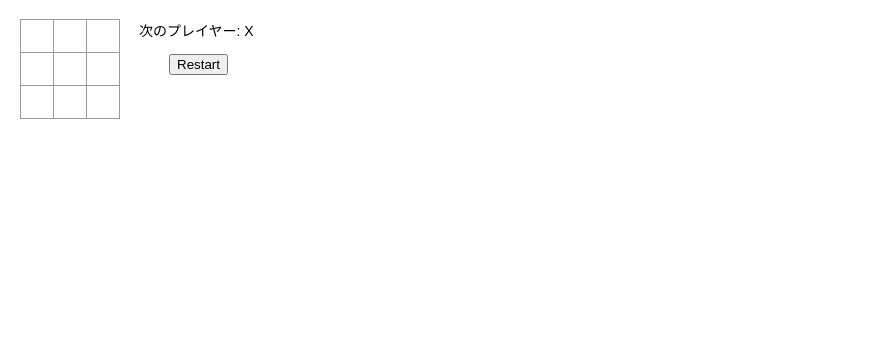
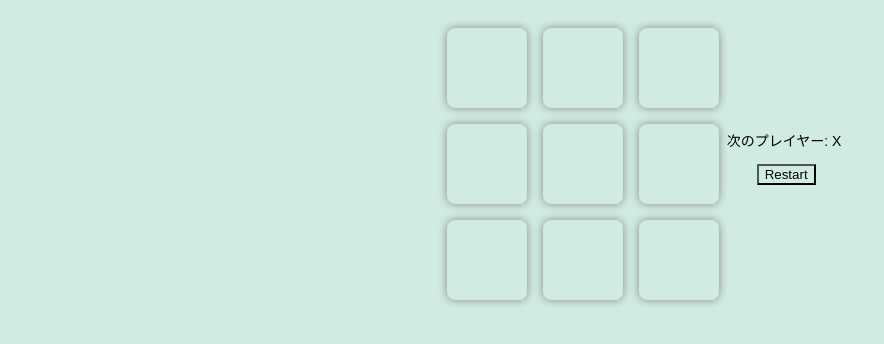
Before and after one commit to recursion-red-team/git-workshop, a React (Create React App) app in the folder game/: page / in a window 1280 px wide. Shown: the top 344 px of the page, without its empty margins (0-884 px from the left). Built offline with nearby package versions, Linux system fonts and the light colour scheme.

Commit message:
各コンポーネントのCSSを追加

```diff
--- /dev/null
+++ b/game/src/App.css
@@ -0,0 +1,15 @@
+* {
+  box-sizing: border-box;
+  background-color: rgb(207, 235, 226);
+}
+
+body{
+  background-color: #efefef;
+  font-family: -apple-system, BlinkMacSystemFont, 'Segoe UI', 'Roboto', 'Oxygen',
+    'Ubuntu', 'Cantarell', 'Fira Sans', 'Droid Sans', 'Helvetica Neue',
+    sans-serif;
+  -webkit-font-smoothing: antialiased;
+  -moz-osx-font-smoothing: grayscale;
+  font: 14px "Century Gothic", Futura, sans-serif;
+  margin: 20px;
+}
--- a/game/src/App.js
+++ b/game/src/App.js
@@ -1,4 +1,5 @@
 import Game from "./components/Game";
+import './App.css';
 
 function App() {
   return (
--- /dev/null
+++ b/game/src/components/Board.css
@@ -0,0 +1,4 @@
+.board-row{
+  display: grid;
+  grid-template-columns: repeat(3, 6rem);
+}
--- a/game/src/components/Board.jsx
+++ b/game/src/components/Board.jsx
@@ -1,5 +1,6 @@
 import React from "react";
 import Square from "./Square";
+import "./Board.css";
 
 const Board = ({ winnerLines, squares, onClick}) => {
   /**
@@ -31,13 +32,9 @@ const Board = ({ winnerLines, squares, onClick}) => {
         {renderSquare(0)}
         {renderSquare(1)}
         {renderSquare(2)}
-      </div>
-      <div className="board-row">
         {renderSquare(3)}
         {renderSquare(4)}
         {renderSquare(5)}
-      </div>
-      <div className="board-row">
         {renderSquare(6)}
         {renderSquare(7)}
         {renderSquare(8)}
--- a/game/src/components/Game.jsx
+++ b/game/src/components/Game.jsx
@@ -1,5 +1,6 @@
 import React, { useState } from "react";
 import Board from "./Board";
+
 
 const Game = () => {
   const [history, setHistory] = useState([
--- /dev/null
+++ b/game/src/components/Square.css
@@ -0,0 +1,16 @@
+.square{
+  border: none;
+  border-radius: 10%;
+  box-shadow: 0px 0px 8px #888;
+  width: 5rem;
+  height: 5rem;
+  text-align: center;
+  font-size: 5rem;
+  font-weight: bold;
+  line-height: 5rem;
+  margin: 0.5rem;
+}
+
+.square:hover{
+  box-shadow: 0 0 15px rgb(122, 120, 120);
+}
--- a/game/src/components/Square.jsx
+++ b/game/src/components/Square.jsx
@@ -1,8 +1,8 @@
 import React from "react";
+import "./Square.css";
 
 const Square = ({winnerSquare, squareValue, onClick}) => {
-	console.log(winnerSquare);
-	let square = "square " + winnerSquare
+	let square = "square " + winnerSquare;
 	return (
       <button
 				className={square}
--- a/game/src/css/index.css
+++ b/game/src/css/index.css
@@ -1,41 +1,30 @@
-body {
-  margin: 200px;
-  font-family: -apple-system, BlinkMacSystemFont, 'Segoe UI', 'Roboto', 'Oxygen',
-    'Ubuntu', 'Cantarell', 'Fira Sans', 'Droid Sans', 'Helvetica Neue',
-    sans-serif;
-  -webkit-font-smoothing: antialiased;
-  -moz-osx-font-smoothing: grayscale;
-}
 
 code {
   font-family: source-code-pro, Menlo, Monaco, Consolas, 'Courier New',
     monospace;
 }
 
-body {
-  font: 14px "Century Gothic", Futura, sans-serif;
-  margin: 20px;
-}
 
 ol, ul {
   padding-left: 30px;
   list-style-type: none;
 }
 
-.board-row:after {
+/* .board-row:after {
   clear: both;
   content: "";
   display: table;
-}
+} */
 
 .status {
   margin-bottom: 10px;
 }
 
-.square {
+/* .square {
   background: #fff;
   border: 1px solid #999;
-  float: left;
+  float: left; 崩れ防ぎ
+
   font-size: 24px;
   font-weight: bold;
   line-height: 34px;
@@ -45,7 +34,7 @@ ol, ul {
   padding: 0;
   text-align: center;
   width: 34px;
-}
+} */
 
 .square:focus {
   outline: none;
@@ -57,12 +46,14 @@ ol, ul {
 
 .game {
   display: flex;
-  flex-direction: row;
+  justify-content: center;
+  align-items: center;
 }
 
-.game-info {
+/* .game-info {
   margin-left: 20px;
-}
+} */
+
 
 #restart{
   visibility: visible;
```
